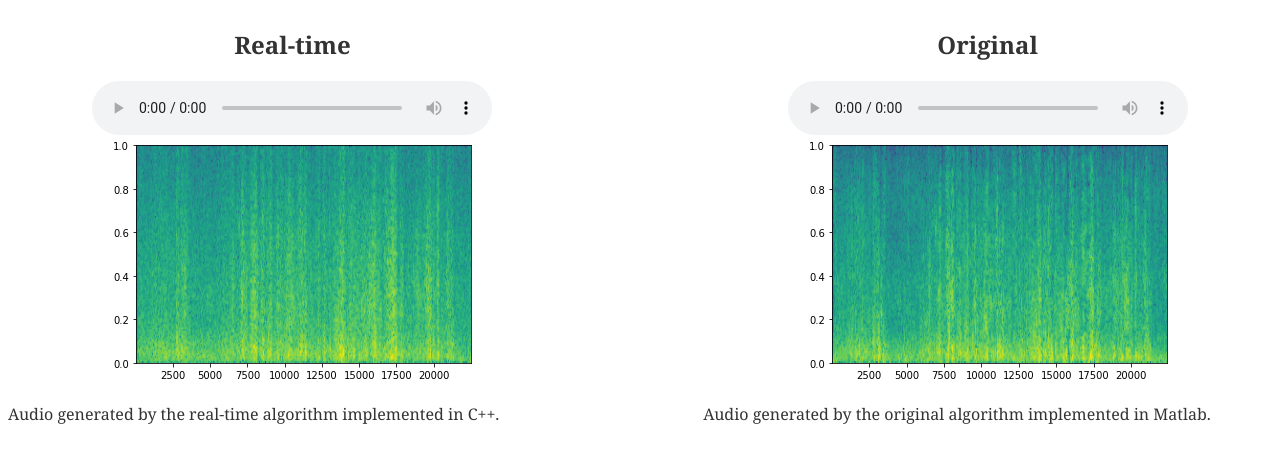
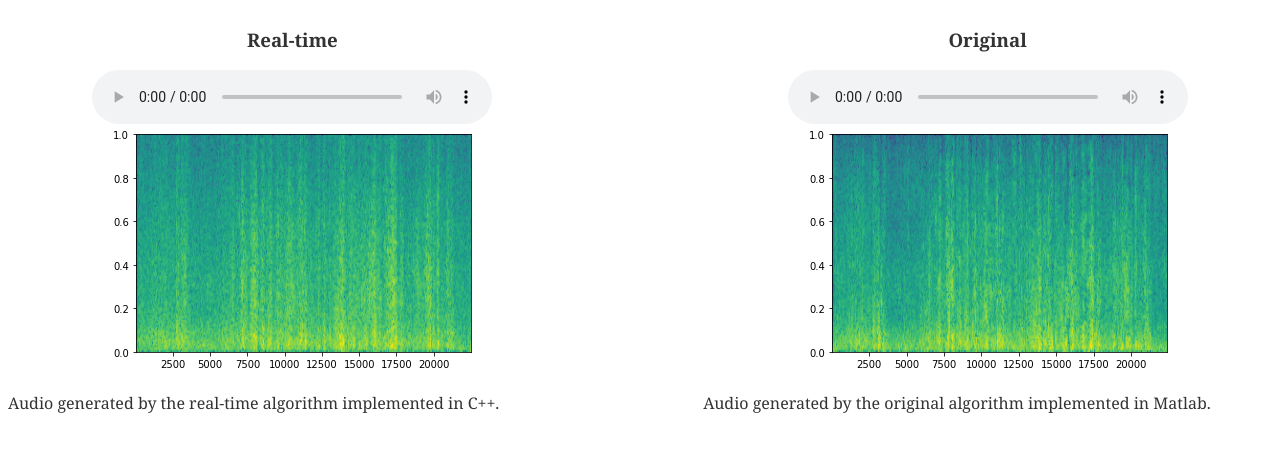
Before and after one commit to tiennvhust/listen2eeg.github.io, a plain HTML site: page pages/eeg2.html in a window 1280 px wide. Drawn offline with Linux system fonts and the light colour scheme; files whose address does not match are found by name.

Commit message:
Change text

```diff
--- a/pages/eeg2.html
+++ b/pages/eeg2.html
@@ -51,7 +51,7 @@
   <body>
     <div class="audio-container">
       <div class="audio-box">
-        <h2>Real-time</h2>
+        <h3>Real-time</h3>
         <audio controls>
           <source src="audio_files/cpp/eeg2.wav" type="audio/wav">
           Your browser does not support the audio element.
@@ -60,7 +60,7 @@
         <div class="audio-description">Audio generated by the real-time algorithm implemented in C++.</div>
       </div>
       <div class="audio-box">
-        <h2>Original</h2>
+        <h3>Original</h3>
         <audio controls>
           <source src="https://github.com/SergiGomezQuintana/EEGsoundSurvey/blob/main/html/audio/eeg2.mp3?raw=true" type="audio/mpeg">
           Your browser does not support the audio element.
```
Also changed, not shown: index.html (+2 -1 lines), pages/eeg4.html (+2 -2 lines), pages/eeg5.html (+2 -2 lines), pages/eeg6.html (+2 -2 lines), pages/eeg7.html (+2 -2 lines), pages/eeg8.html (+2 -2 lines).
